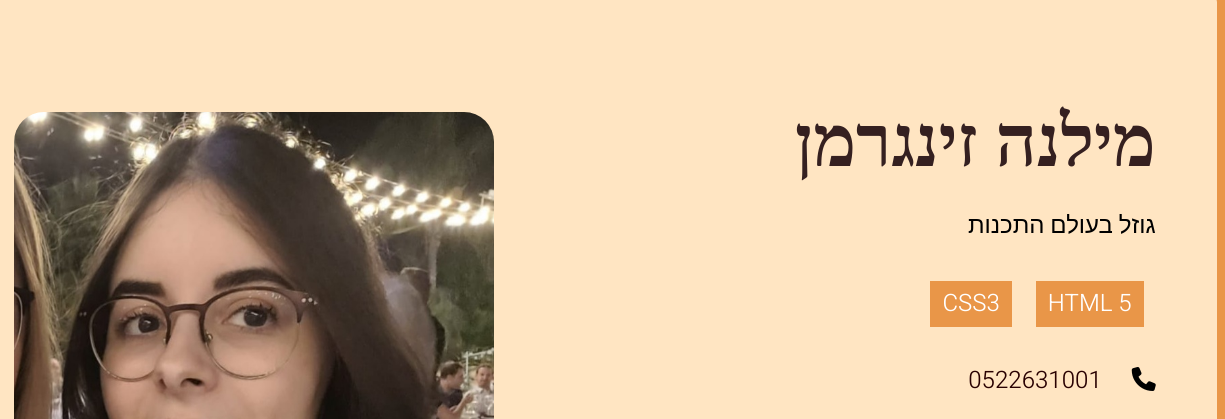
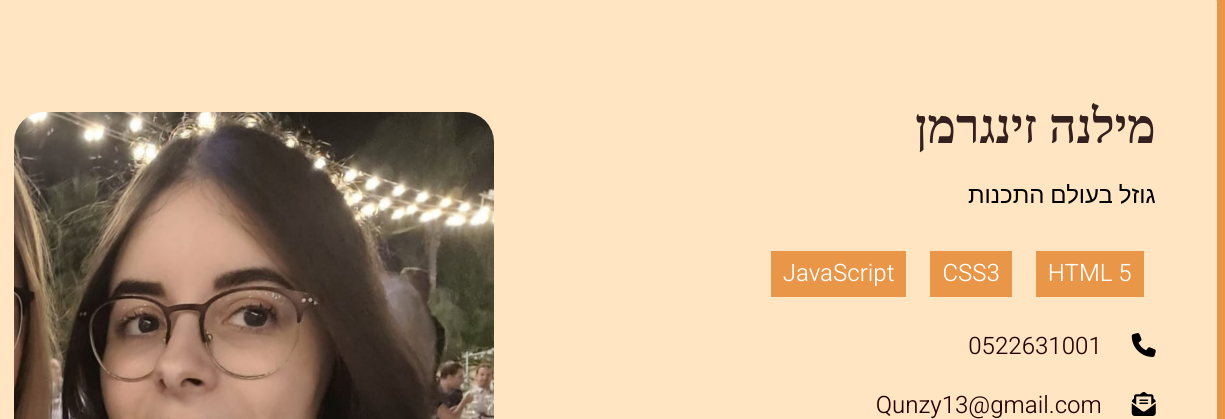
Before and after one commit to TeaPachi/fullstackcourse, a plain HTML site: page homework/My portfolio/index.html in a window 1280 px wide. Shown: the part 217-636 px from the top of the page, 55-1280 px from the left. Drawn offline with nearby package versions, Linux system fonts and the light colour scheme; a web font is replaced by a local one.

Commit message:
Add files via upload

```diff
--- a/homework/My portfolio/index.html
+++ b/homework/My portfolio/index.html
@@ -27,11 +27,14 @@
     <a href=tel:"tel:0522631001"><i class="fab fa-whatsapp"></i></a>
     <section class="main-introduction" id="about-me">
       <div class="project">
-        <h1>מילנה זינגרמן</h1>
-        <p>גוזל בעולם התכנות</p>
+        <div class="myself">
+          <h1>מילנה זינגרמן</h1>
+          <p>גוזל בעולם התכנות</p>
+        </div>
       <div class="specialties">
         <span>HTML 5</span>
         <span>CSS3</span>
+        <span>JavaScript</span>
       </div>
       <nav>
         <p>
--- a/homework/My portfolio/style2.css
+++ b/homework/My portfolio/style2.css
@@ -25,6 +25,24 @@ header {
     width: 2rem;
     border: none;
     background-color: var(--orange);
+}
+
+.myself {
+    display: flex;
+    flex-wrap: wrap;
+    align-content: center;
+    justify-content: center;
+    align-items: center;
+}
+
+.project h1:first-child {
+    margin: 1rem 0 0 0;
+    font-size: 2rem;
+}
+
+.project p:first-child {
+    padding-top: 0.86rem;
+    margin: 0;
 }
 
 #menu {
@@ -247,6 +265,10 @@ bottom: 0.7rem; */
     padding-top: 0.4rem;
 }
 
+.myself {
+    display: block;
+}
+
 .hidden {
     display: flex;
     flex-direction: row;
```
